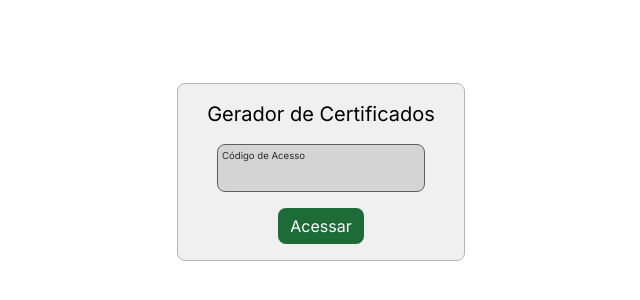
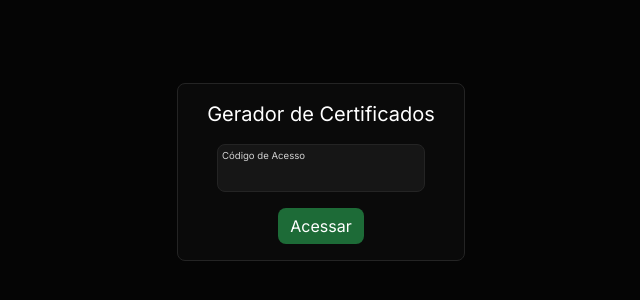
Before and after one commit to abrhvercel/certificate-generator, a Next.js app: page / in a window 1280 px wide. Shown: the part 228-528 px from the top of the page, without its empty margins (319-959 px from the left). Built offline with nearby package versions, Linux system fonts and the light colour scheme.

Commit message:
only dark theme

```diff
--- a/src/app/globals.css
+++ b/src/app/globals.css
@@ -2,24 +2,6 @@
 @tailwind components;
 @tailwind utilities;
 
-:root {
-  --foreground-rgb: #000000;
-  --background-body: #FFFFFF;
-
- /* box */
- --background-box: #f0f0f0;
- --border-color: #b6b6b6;
-
- /* input */
- --input-background: #d4d4d4;
- --input-border-color: #5f5f5f;
-
- /* button */
- --button-background: #1d6b37;
-}
-
-
-@media (prefers-color-scheme: dark) {
 :root {
   --foreground-rgb: #FFFFFF;
   --background-body: #050505;
@@ -34,7 +16,6 @@
 
   /* button */
   --button-background: #1d6b37;
-  }
 }
 
 body {
```
Lines whose indentation alone changed are shown as unchanged.
